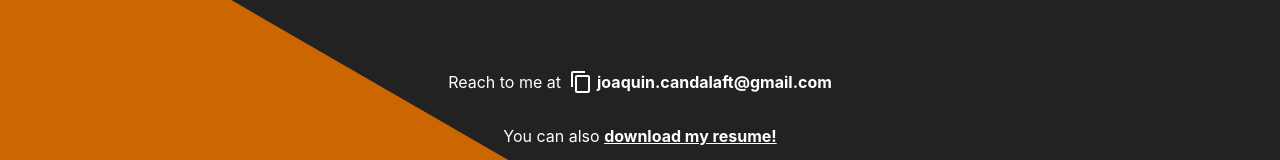
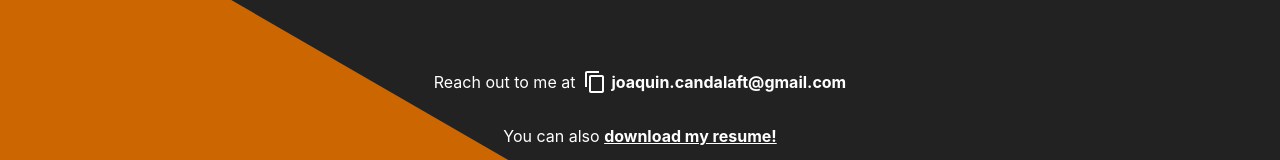
Before and after one commit to joka828/portfolio, a Next.js app: page /contact in a window 1280 px wide. Shown: the part 324-484 px from the top of the page. Built offline with nearby package versions, Linux system fonts and the light colour scheme.

Commit message:
fix typo

```diff
--- a/pages/contact.tsx
+++ b/pages/contact.tsx
@@ -18,7 +18,7 @@ const Contact: NextPage = () => {
       <main className={styles.main}>
         <div className={styles.section}>
           <span className={styles.contactText}>
-            Reach to me at
+            Reach out to me at
             <Tooltip title="Copy email">
               <b
                 className={styles.emailText}
```
